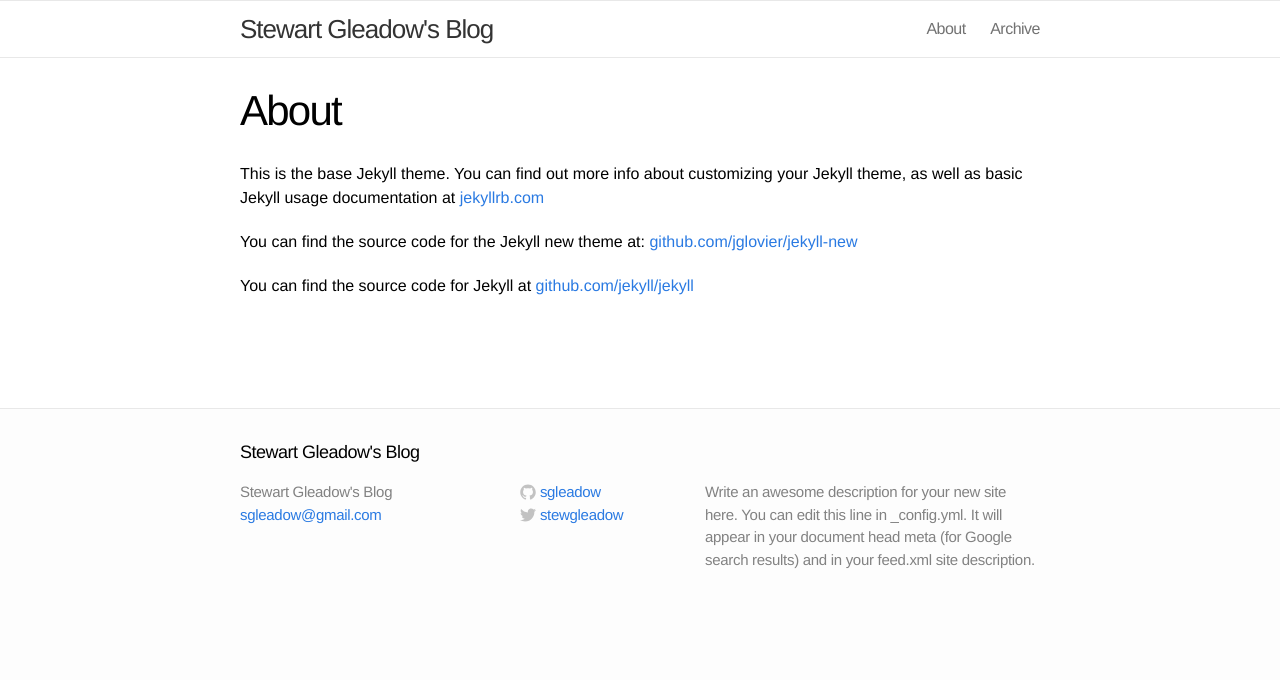
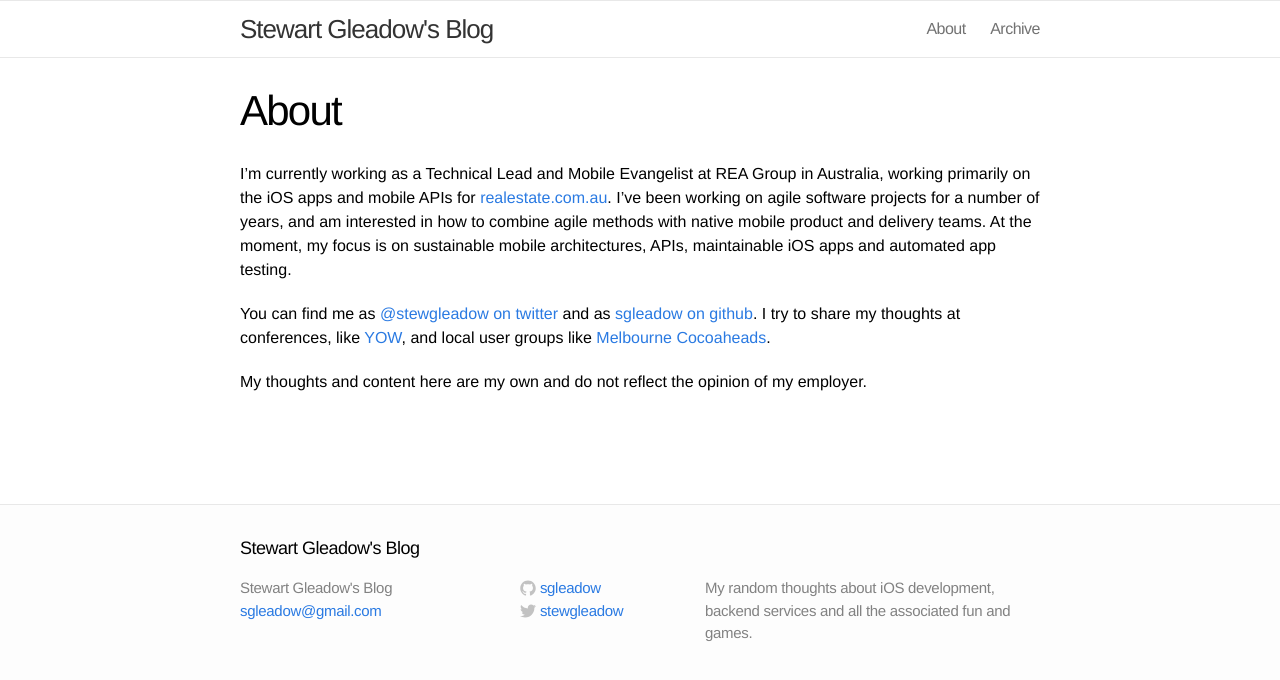
Before and after one commit to sgleadow/sgleadow.github.io, a Jekyll site: the page built from about.md, in a window 1280 px wide. Shown: the top 680 px of the page. Built offline with Jekyll 4.4.1, drawn with Linux system fonts in a browser that asks for light colours; Markdown is read by kramdown in place of the engine named in the settings.

Commit message:
Update about to be a bit more accurate

```diff
--- a/_config.yml
+++ b/_config.yml
@@ -1,7 +1,7 @@
 # Site settings
 title: Stewart Gleadow's Blog
 email: sgleadow@gmail.com
-description: "Write an awesome description for your new site here. You can edit this line in _config.yml. It will appear in your document head meta (for Google search results) and in your feed.xml site description."
+description: "My random thoughts about iOS development, backend services and all the associated fun and games."
 baseurl: "/stewgleadow"
 url: "http://stewgleadow.com"
 twitter_username: stewgleadow
--- a/about.md
+++ b/about.md
@@ -4,8 +4,8 @@
 permalink: /about/
 ---
 
-This is the base Jekyll theme. You can find out more info about customizing your Jekyll theme, as well as basic Jekyll usage documentation at [jekyllrb.com](http://jekyllrb.com/)
+I'm currently working as a Technical Lead and Mobile Evangelist at REA Group in Australia, working primarily on the iOS apps and mobile APIs for [realestate.com.au](http://www.realestate.com.au). I've been working on agile software projects for a number of years, and am interested in how to combine agile methods with native mobile product and delivery teams. At the moment, my focus is on sustainable mobile architectures, APIs, maintainable iOS apps and automated app testing.
 
-You can find the source code for the Jekyll new theme at: [github.com/jglovier/jekyll-new](https://github.com/jglovier/jekyll-new)
+You can find me as [@stewgleadow on twitter](https://twitter.com/stewgleadow) and as [sgleadow on github](https://github.com/sgleadow). I try to share my thoughts at conferences, like [YOW](http://yowconference.com.au), and local user groups like [Melbourne Cocoaheads](http://www.melbournecocoaheads.com/).
 
-You can find the source code for Jekyll at [github.com/jekyll/jekyll](https://github.com/jekyll/jekyll)
+My thoughts and content here are my own and do not reflect the opinion of my employer.
```
